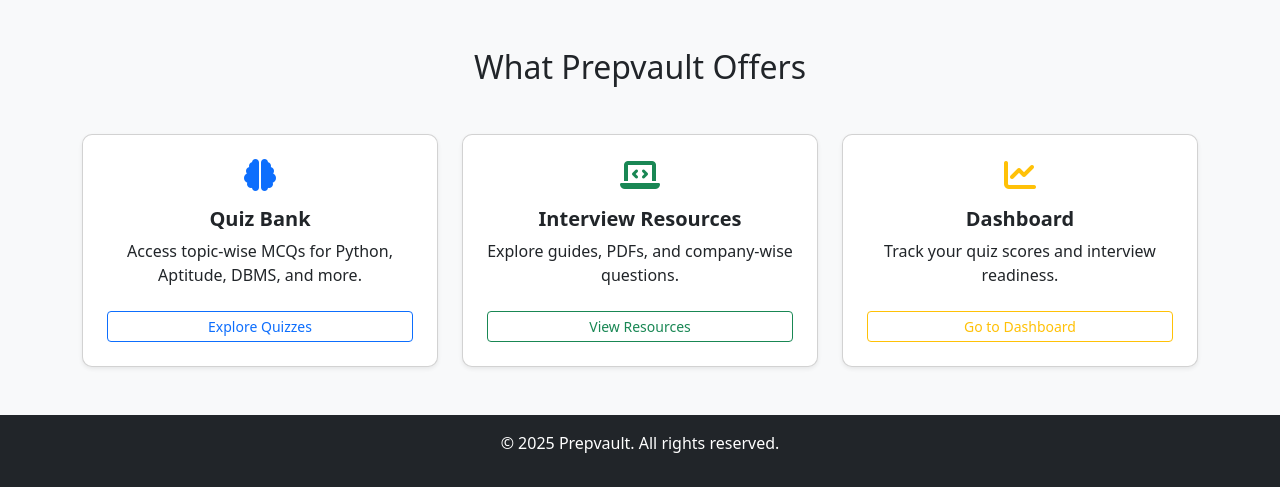
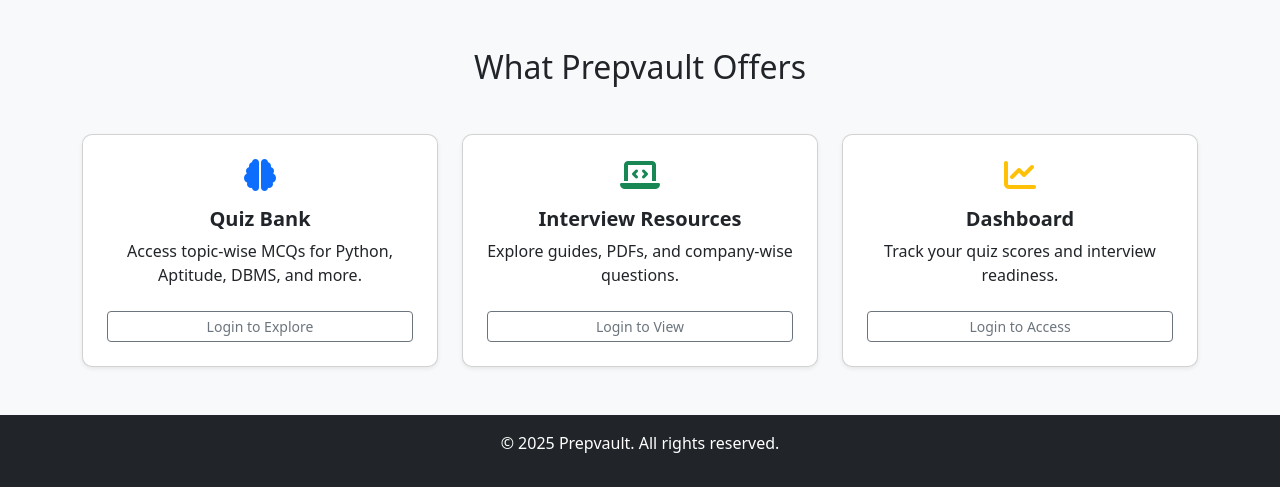
Before and after one commit to santhi1701/PrepVault, a Django app: page / in a window 1280 px wide. Shown: the part 790-1277 px from the top of the page. Run offline with Django 5.2, Linux system fonts and the light colour scheme.

Commit message:
Update home.html

```diff
--- a/main/templates/main/home.html
+++ b/main/templates/main/home.html
@@ -1,4 +1,3 @@
-
 {% extends 'main/base.html' %}
 
 {% block content %}
@@ -18,31 +17,49 @@
   <div class="container">
     <h2 class="text-center mb-5">What Prepvault Offers</h2>
     <div class="row text-center g-4">
+
+      <!-- Quiz Bank -->
       <div class="col-md-4">
         <div class="card service-card p-4 shadow-sm">
           <i class="fa-solid fa-brain fa-2x mb-3 text-primary"></i>
           <h5>Quiz Bank</h5>
           <p>Access topic-wise MCQs for Python, Aptitude, DBMS, and more.</p>
-           <a href="{% url 'quiz_list' %}" class="btn btn-outline-primary btn-sm mt-2">Explore Quizzes</a>
+          {% if user.is_authenticated %}
+            <a href="{% url 'quiz_list' %}" class="btn btn-outline-primary btn-sm mt-2">Explore Quizzes</a>
+          {% else %}
+            <a href="{% url 'login' %}" class="btn btn-outline-secondary btn-sm mt-2" title="Login Required">Login to Explore</a>
+          {% endif %}
         </div>
       </div>
+
+      <!-- Interview Resources -->
       <div class="col-md-4">
         <div class="card service-card p-4 shadow-sm">
           <i class="fa-solid fa-laptop-code fa-2x mb-3 text-success"></i>
           <h5>Interview Resources</h5>
           <p>Explore guides, PDFs, and company-wise questions.</p>
-           <a href="{% url 'interview_resources' %}" class="btn btn-outline-success btn-sm mt-2">View Resources</a>
+          {% if user.is_authenticated %}
+            <a href="{% url 'interview_resources' %}" class="btn btn-outline-success btn-sm mt-2">View Resources</a>
+          {% else %}
+            <a href="{% url 'login' %}" class="btn btn-outline-secondary btn-sm mt-2" title="Login Required">Login to View</a>
+          {% endif %}
         </div>
       </div>
+
+      <!-- Dashboard -->
       <div class="col-md-4">
         <div class="card service-card p-4 shadow-sm">
           <i class="fa-solid fa-chart-line fa-2x mb-3 text-warning"></i>
           <h5>Dashboard</h5>
           <p>Track your quiz scores and interview readiness.</p>
-           <a href="{% url 'dashboard' %}" class="btn btn-outline-warning btn-sm mt-2">Go to Dashboard</a>
+          {% if user.is_authenticated %}
+            <a href="{% url 'dashboard' %}" class="btn btn-outline-warning btn-sm mt-2">Go to Dashboard</a>
+          {% else %}
+            <a href="{% url 'login' %}" class="btn btn-outline-secondary btn-sm mt-2" title="Login Required">Login to Access</a>
+          {% endif %}
         </div>
+      </div>
 
-      </div>
     </div>
   </div>
 </section>
```
